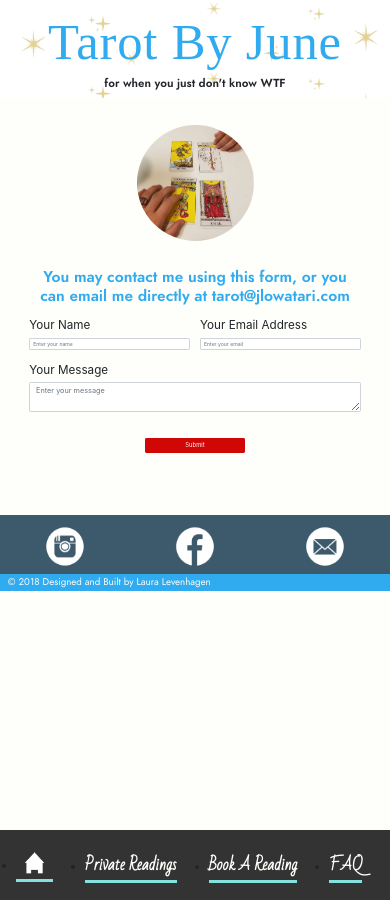
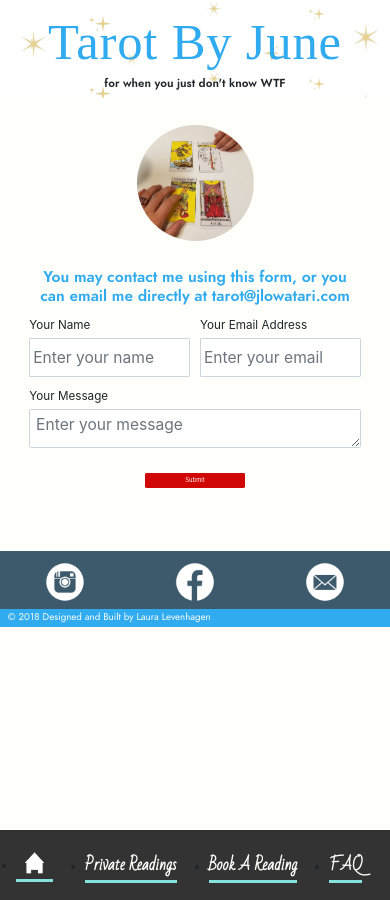
Before and after one commit to llevenhagen/Junes-Tarot, a Jekyll site: the page built from booking.html, in a window 390 px wide. Built offline with Jekyll 4.4.1, drawn with Linux system fonts in a browser that asks for light colours; some web fonts are replaced.

Commit message:
made form inputs larger on mobile

```diff
--- a/assets/css/main.css
+++ b/assets/css/main.css
@@ -1028,7 +1028,10 @@ button:hover {
     margin-top: 7vw;
     width: 85%;
   }
-
+.col input, .form-group textarea{
+  height: 10vw;
+  font-size: 4vw;
+}
   button {
     width: 30%;
     margin: auto 35%;
```
Also changed, not shown: 2 other files.
